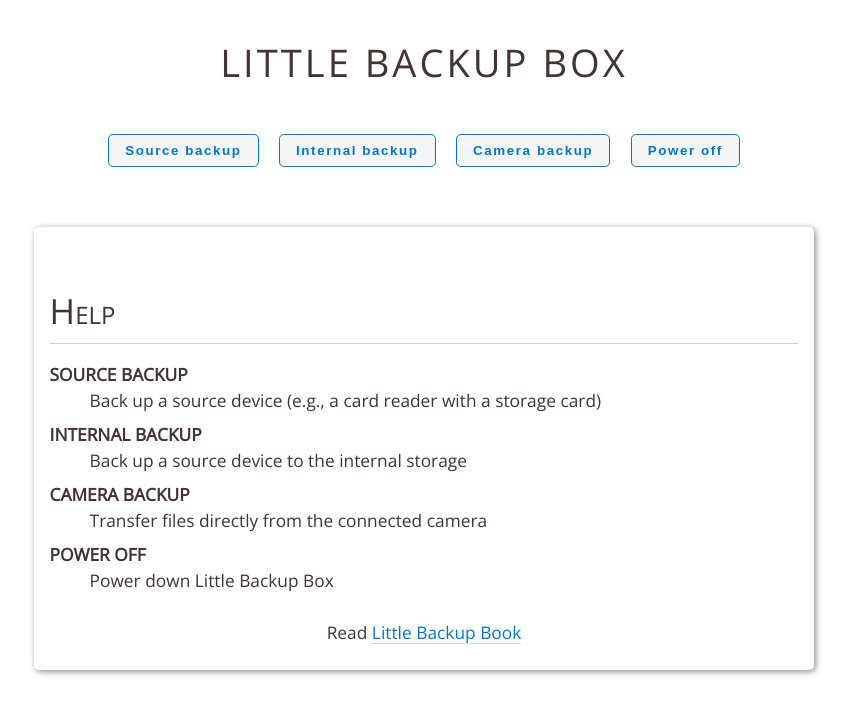
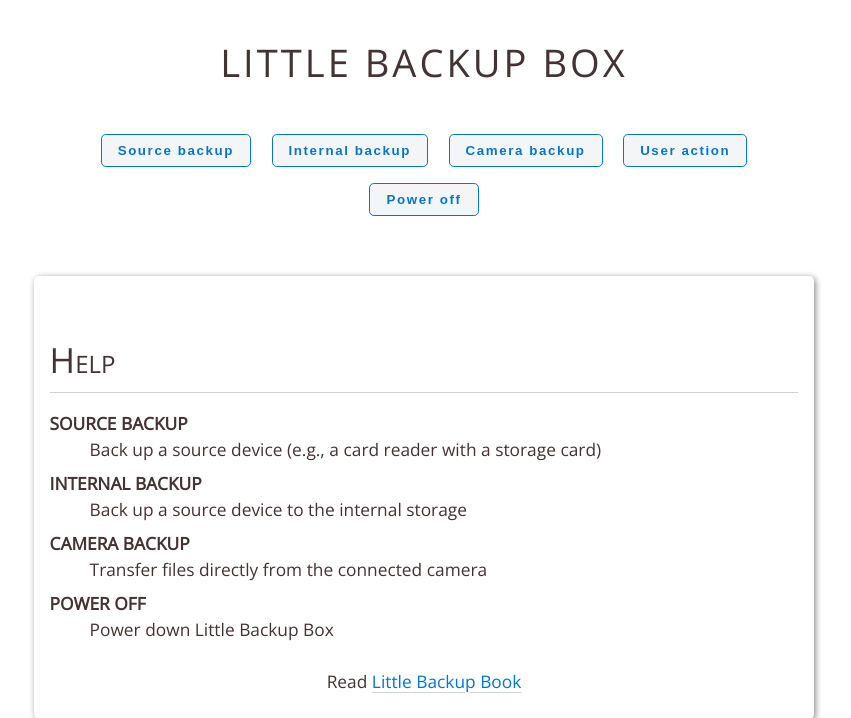
Before and after one commit to outdoorbits/little-backup-box, a PHP site: page / in a window 1280 px wide. Shown: the part 53-771 px from the top of the page, without its empty margins (216-1067 px from the left). Run offline with PHP 8.4, Linux system fonts and the light colour scheme.

Commit message:
Add user action

```diff
--- a/scripts/index.php
+++ b/scripts/index.php
@@ -29,6 +29,7 @@
 		<button name="sourcebackup"><?php echo L::sourcebackup_b; ?></button>
 		<button name="internalbackup"><?php echo L::internalbackup_b; ?></button>
 		<button name="camerabackup"><?php echo L::camerabackup_b; ?></button>
+		<button name="useraction"><?php echo L::useraction_b; ?></button>
 		<button name="shutdown"><?php echo L::shutdown_b; ?></button>
 	</form>
 	<div class="card" style="margin-top: 3em;">
@@ -61,6 +62,14 @@
 		echo 'alert("' . L::internalbackup_m . '")';
 		echo "</script>";
 	}
+	if (isset($_POST['useraction'])) {
+		shell_exec('sudo pkill -f *backup*');
+		shell_exec('sudo umount /media/storage');
+		shell_exec('sudo ./user-action.sh > /dev/null 2>&1 & echo $!');
+		echo "<script>";
+		echo 'alert("' . L::useraction_m . '")';
+		echo "</script>";
+	}
 	if (isset($_POST['shutdown'])) {
 		echo "<script>";
 		echo 'alert("' . L::shutdown_m . '")';
--- a/scripts/lang/en.ini
+++ b/scripts/lang/en.ini
@@ -9,6 +9,8 @@
 camerabackup_m = "Camera backup initiated"
 internalbackup_b = "Internal backup"
 internalbackup_m = "Internal backup initiated"
+useraction_b = "User action"
+useraction_m = "User action initiated"
 shutdown_b = "Power off"
 shutdown_m = "Little Backup Box is powered off. You can close this page."
 help = "Help"
```
Also changed, not shown: img/webui.png, 1 other file.
